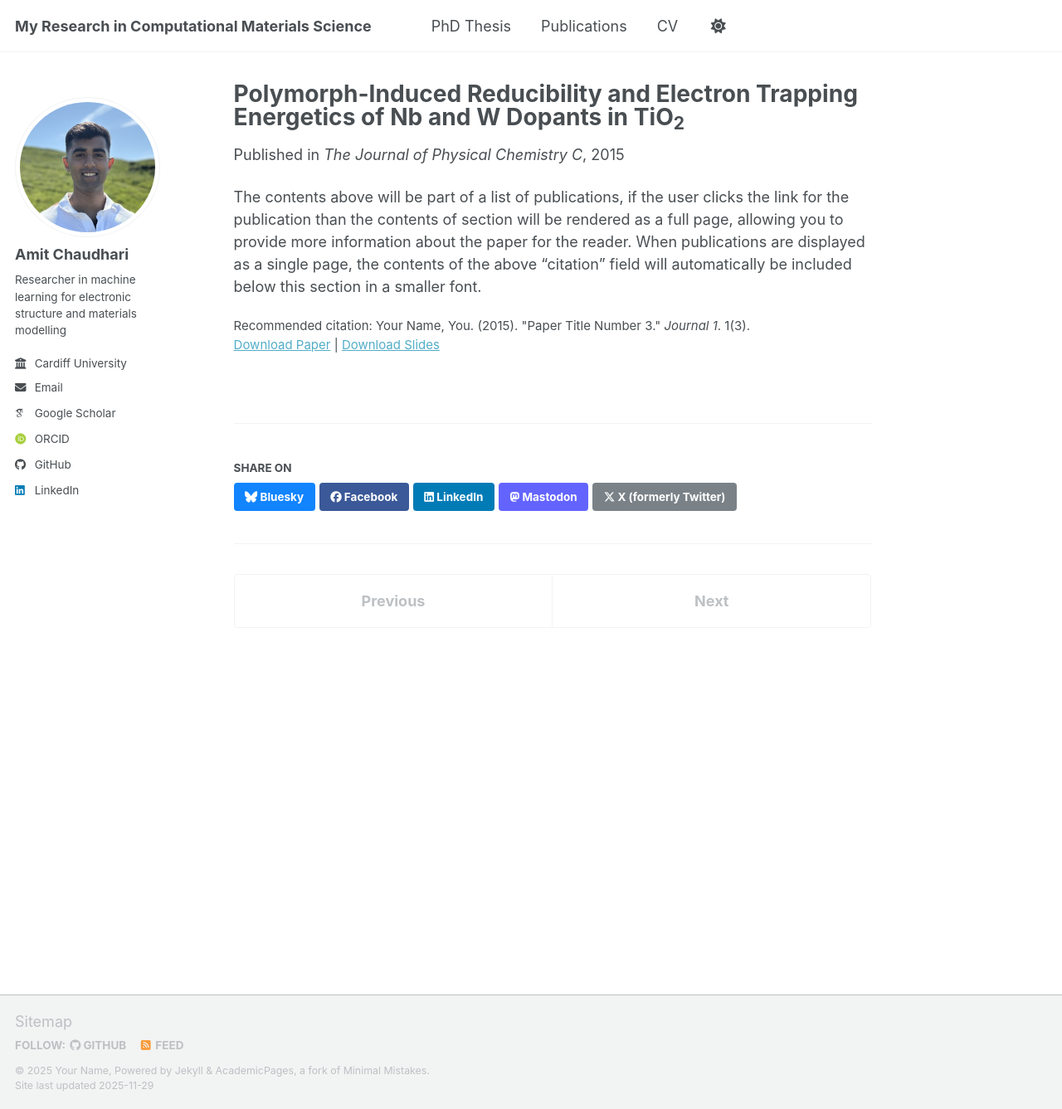
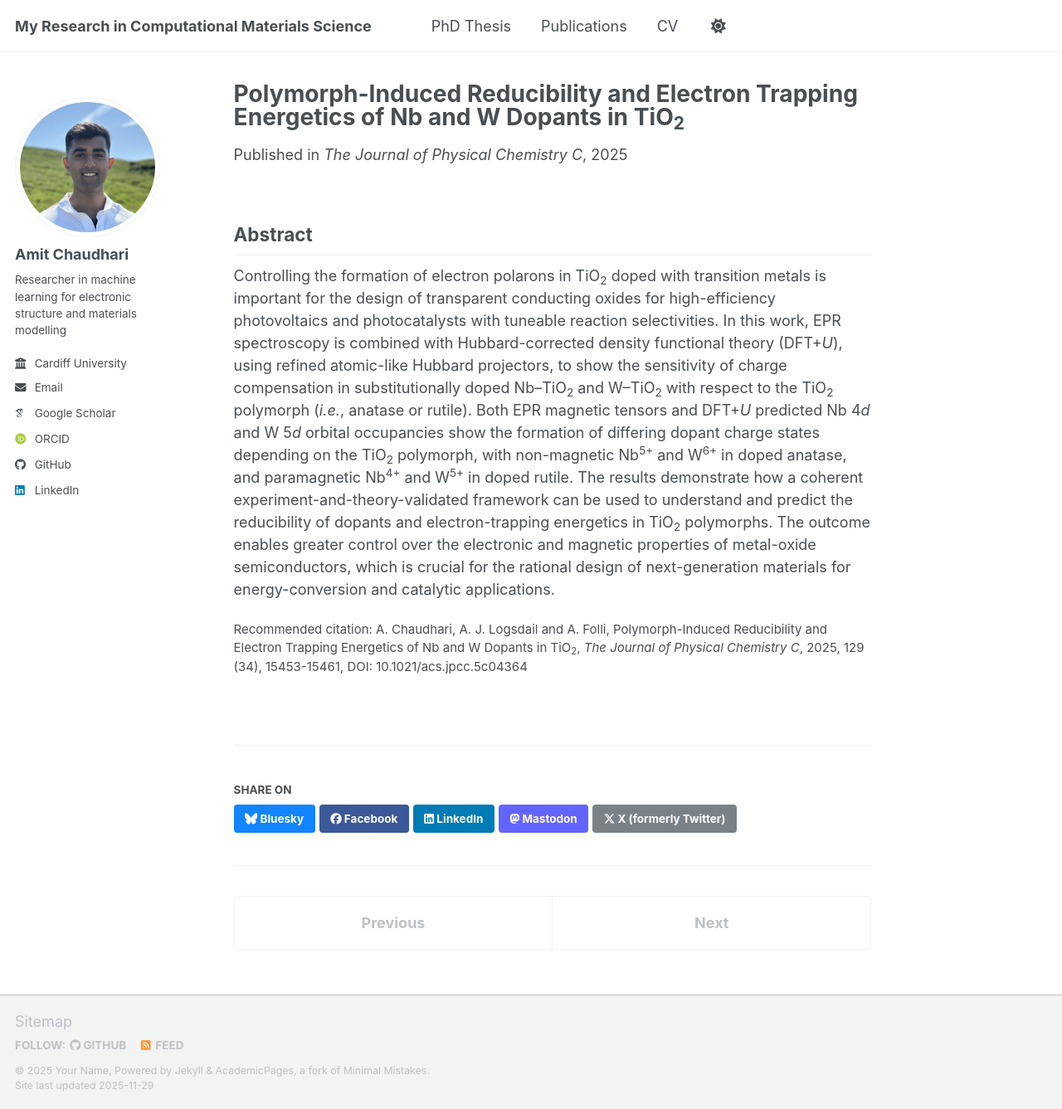
Before and after one commit to amitmc1/amitmc1.github.io, a Jekyll site: the page built from _publications/2015-10-01-paper-title-number-3.md, in a window 1280 px wide and 1337 px high. Shown: the whole window at 83% size. Built offline with Jekyll 4.4.1, drawn with Linux system fonts in a browser that asks for light colours; some web fonts are replaced; a script bundle is joined from its source files by our own code; library files that are not in the unit come from our copies.

Commit message:
Revise publication details and add abstract
Updated the excerpt and citation for the publication, and modified the date to reflect the new publication date. Added an abstract section detailing the study on electron polarons in TiO2 doped with transition metals.

```diff
--- a/_publications/2015-10-01-paper-title-number-3.md
+++ b/_publications/2015-10-01-paper-title-number-3.md
@@ -3,12 +3,13 @@ title: "Polymorph-Induced Reducibility and Electron Trapping Energetics of Nb an
 collection: publications
 category: manuscripts
 permalink: /publication/2015-10-01-paper-title-number-3
-excerpt: 'This paper is about the number 3. The number 4 is left for future work.'
-date: 2015-10-01
+
+excerpt: "We investigate atomistic origin of the preferential formation of paramagnetic Nb<sup>4+</sup> and W<sup>5+</sup> species in Nb- and W-doped rutile TiO<sub>2</sub> <em>vs.</em> non-magnetic Nb<sup>5+</sup> and W<sup>6+</sup> species in doped anatase TiO<sub>2</sub>. This is achieved using a combination of theory (Hubbard corrected density functional theory) and experiment (powder electron paramagnetic resonance spectroscopy)."
+
+date: 2025-08-19
 venue: 'The Journal of Physical Chemistry C'
-slidesurl: 'https://academicpages.github.io/files/slides3.pdf'
-paperurl: 'https://academicpages.github.io/files/paper3.pdf'
-citation: 'Your Name, You. (2015). &quot;Paper Title Number 3.&quot; <i>Journal 1</i>. 1(3).'
+citation: 'A. Chaudhari, A. J. Logsdail and A. Folli, Polymorph-Induced Reducibility and Electron Trapping Energetics of Nb and W Dopants in TiO<sub>2</sub>, <em>The Journal of Physical Chemistry C</em>, 2025, 129 (34), 15453-15461, DOI: 10.1021/acs.jpcc.5c04364'
 ---
+## Abstract
 
-The contents above will be part of a list of publications, if the user clicks the link for the publication than the contents of section will be rendered as a full page, allowing you to provide more information about the paper for the reader. When publications are displayed as a single page, the contents of the above "citation" field will automatically be included below this section in a smaller font.
+Controlling the formation of electron polarons in TiO<sub>2</sub> doped with transition metals is important for the design of transparent conducting oxides for high-efficiency photovoltaics and photocatalysts with tuneable reaction selectivities. In this work, EPR spectroscopy is combined with Hubbard-corrected density functional theory (DFT+<em>U</em>), using refined atomic-like Hubbard projectors, to show the sensitivity of charge compensation in substitutionally doped Nb–TiO<sub>2</sub> and W–TiO<sub>2</sub> with respect to the TiO<sub>2</sub> polymorph (<em>i.e.</em>, anatase or rutile). Both EPR magnetic tensors and DFT+<em>U</em> predicted Nb 4<em>d</em> and W 5<em>d</em> orbital occupancies show the formation of differing dopant charge states depending on the TiO<sub>2</sub> polymorph, with non-magnetic Nb<sup>5+</sup> and W<sup>6+</sup> in doped anatase, and paramagnetic Nb<sup>4+</sup> and W<sup>5+</sup> in doped rutile. The results demonstrate how a coherent experiment-and-theory-validated framework can be used to understand and predict the reducibility of dopants and electron-trapping energetics in TiO<sub>2</sub> polymorphs. The outcome enables greater control over the electronic and magnetic properties of metal-oxide semiconductors, which is crucial for the rational design of next-generation materials for energy-conversion and catalytic applications.
```
